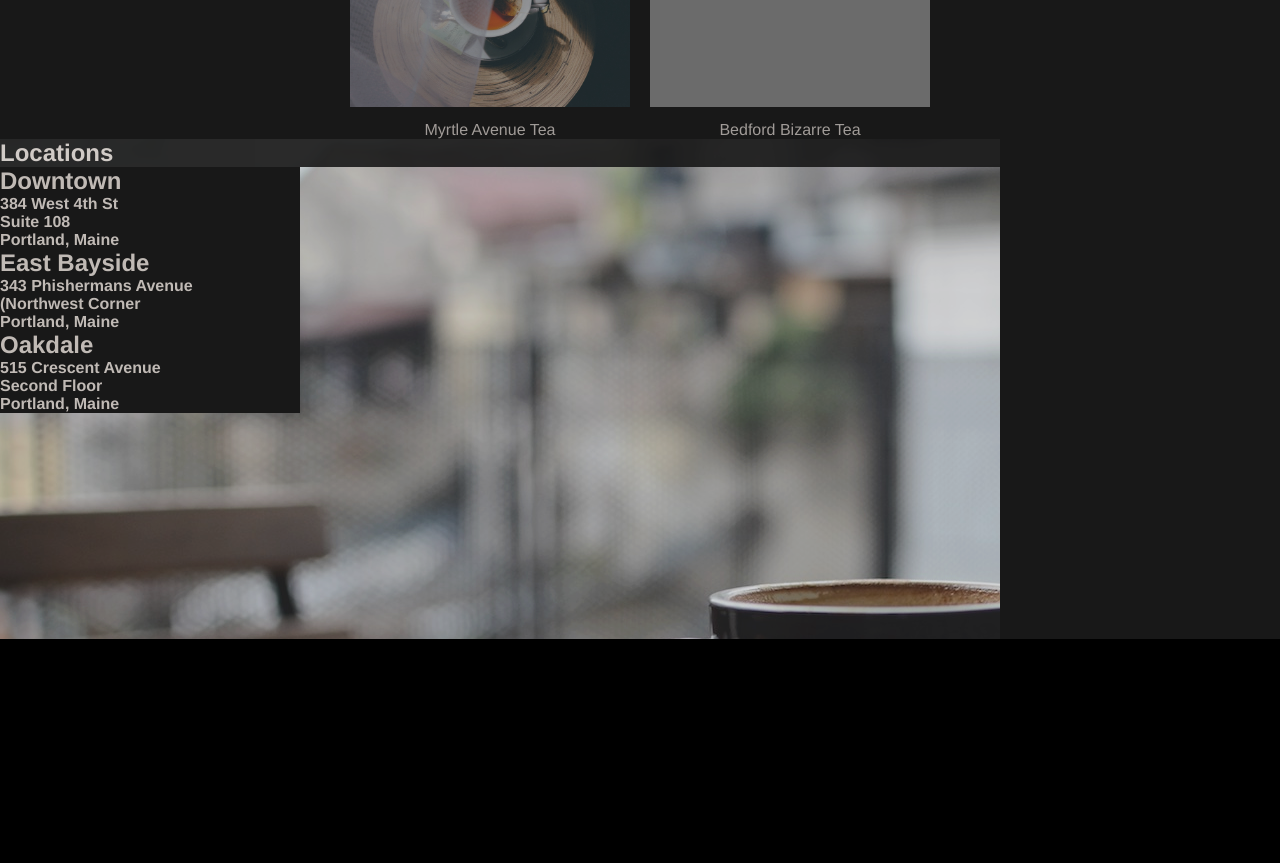
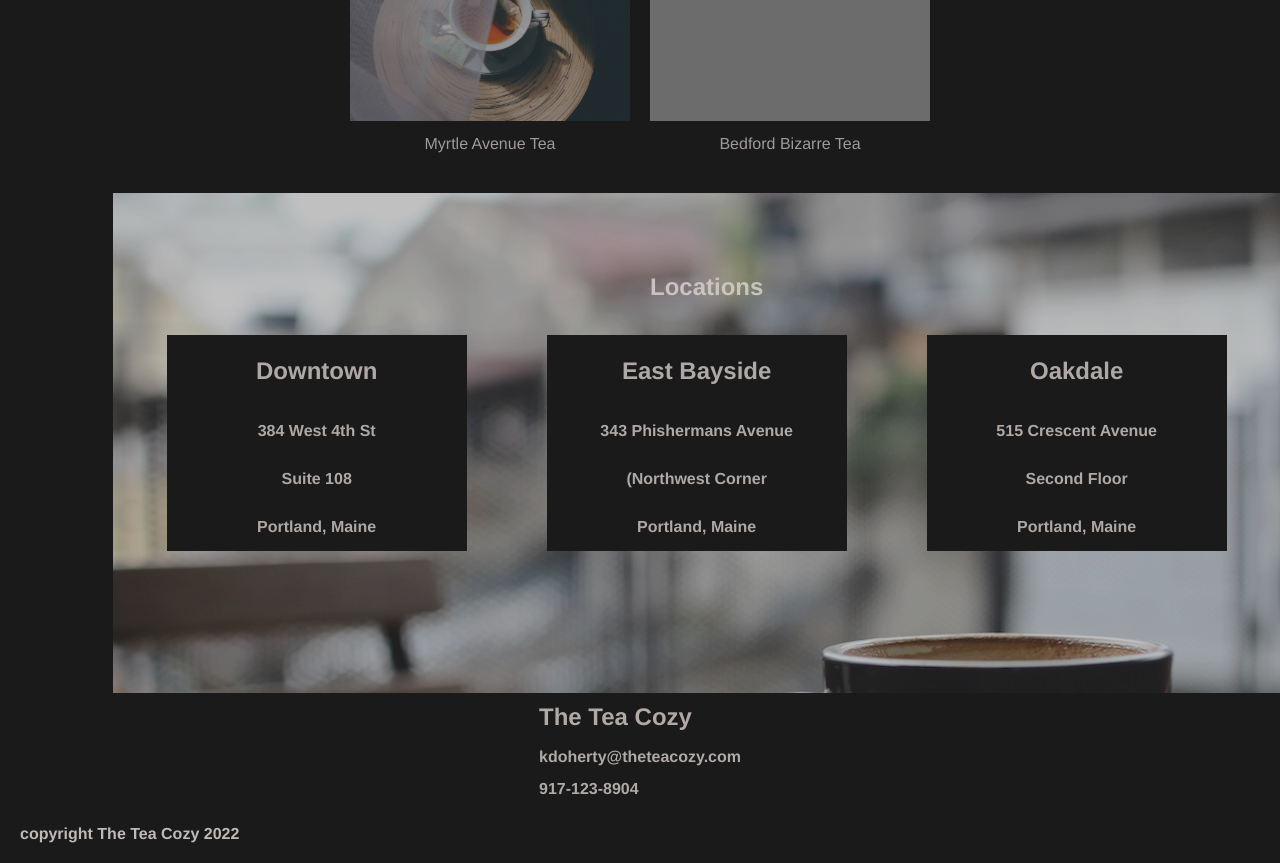
Before and after one commit to KevinDoherty94/TeaCozy, a plain HTML site: page index.html in a window 1280 px wide. Shown: the part 1140-2003 px from the top of the page. Before the commit the page ends 1779 px from the top, so only its background shows below. Drawn offline with Linux system fonts and the light colour scheme; grey boxes are pictures that could not be loaded.

Commit message:
Project completed

```diff
--- a/index.html
+++ b/index.html
@@ -63,10 +63,13 @@
                 <p>Bedford Bizarre Tea</p>
             </div>
 
+        </div>
+
     </section>
 
     <section class="location-flex">
-        <h2>Locations</h2>
+        <h2 id="locations-heading">Locations</h2>
+        <div class="location">
             <div>
                 <h2>Downtown</h2>
                 <h4>384 West 4th St</h4>
@@ -88,7 +91,23 @@
                 <h4>Portland, Maine</h4>
             </div>
 
+
+        </div>
+
     </section>
+
+    <section class="contact">
+        <div>
+            <h2>The Tea Cozy</h2>
+            <h4>kdoherty@theteacozy.com</h4>
+            <h4>917-123-8904</h4>
+        </div>
+
+    </section>
+
+    <footer class="footer">
+        <h4>copyright The Tea Cozy 2022</h4>
+    </footer>
 
 
 </body>
--- a/style.css
+++ b/style.css
@@ -1,10 +1,13 @@
 * {
     margin: 0;
-    background-color: black;
     box-sizing: border-box;
     font-family: Helvetica,Arial, sans-serif;
+    opacity: 0.9;
+}
+
+body {
     color: seashell;
-    opacity: 0.9;
+    background-color: black;
 }
 
 header {
@@ -48,13 +51,13 @@ header img {
     width: 1200px;
     text-align: center;
     height: 100px;
-    padding:20px;
+    line-height: 2;
 
 }
 
 .headline {
     text-align: center;
-    margin-top: 20px;
+    line-height: 2;
 }
 
 .image-wrap {
@@ -74,13 +77,44 @@ header img {
 }
 
 .location-flex {
+    display: flex;
+    justify-content: center;
+    margin-top: 40px;
+}
+
+.location {
     background-image: url("./Assets/locations\ background.jpg");
     height: 500px;
-    width: 1000px;
+    width: 1200px;
+    display: flex;
+    justify-content: center;
+    align-items: center;
+}
+.location div{
+    width: 300px;
+    opacity: 1;
+    background-color: black;
+    margin: 40px;
+    text-align: center;
+    line-height: 3;
 }
 
-.location-flex div {
-    opacity: 1;
-    background-color: black;
-    width: 300px;
+#locations-heading {
+    position: relative;
+    top: 80px;
+    left: 650px;
+    z-index: 1;
+
 }
+
+.contact {
+    display: flex;
+    justify-content: center;
+    line-height: 2;
+}
+
+footer {
+    display: flex;
+    justify-content: flex-start;
+    padding: 20px;
+}
```
Lines whose indentation alone changed are shown as unchanged.
